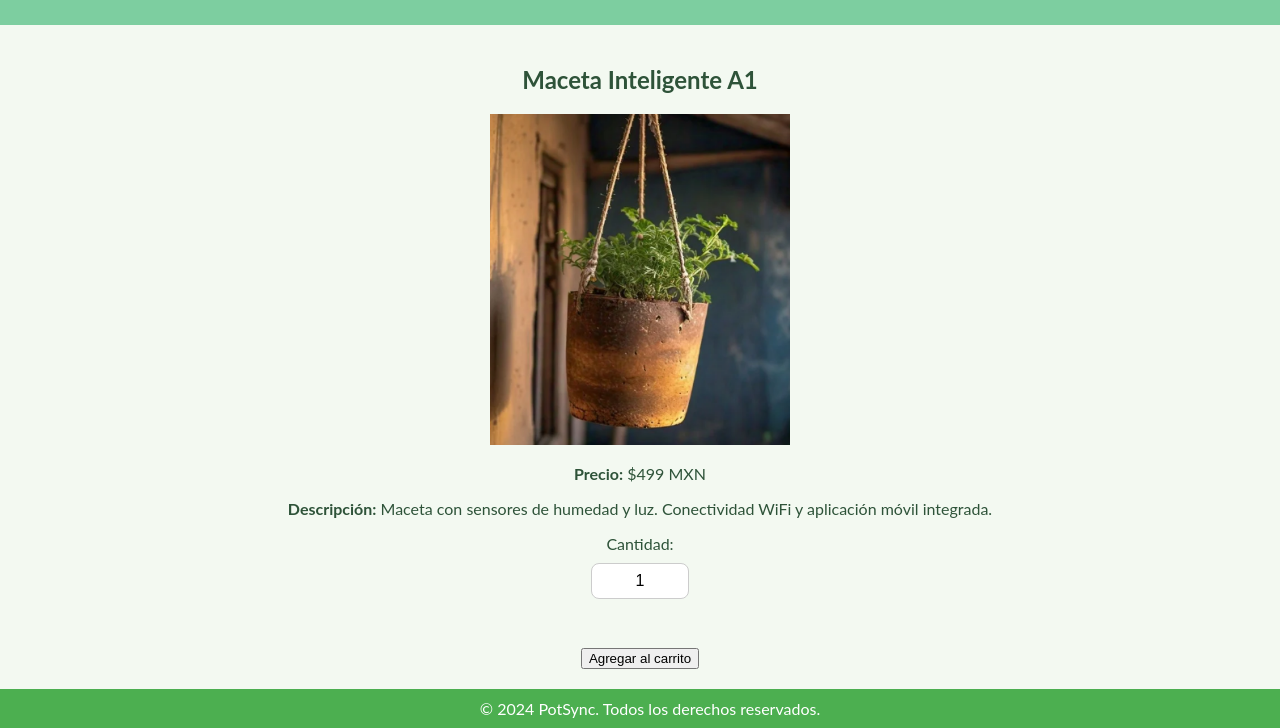
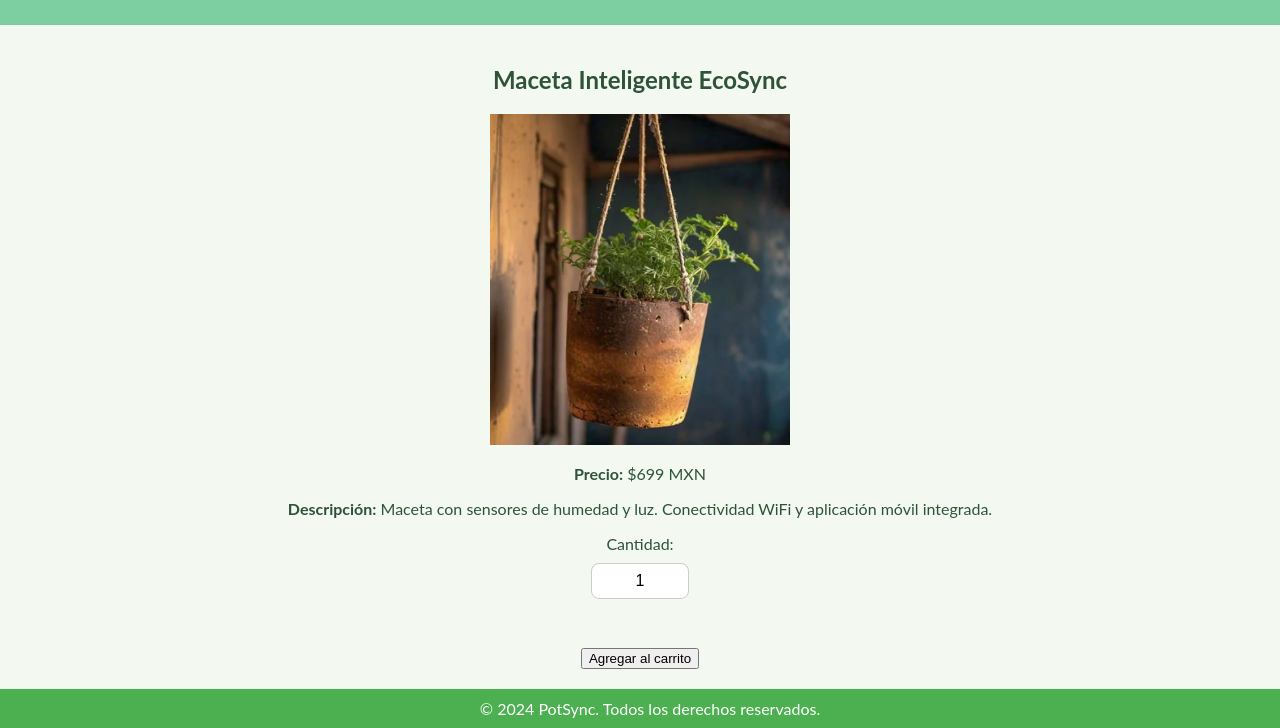
Before and after one commit to PotSync/web, a plain HTML site: page producto1.html in a window 1280 px wide. Shown: the part 87-815 px from the top of the page. Drawn offline with Linux system fonts and the light colour scheme.

Commit message:
Update producto1.html

```diff
--- a/producto1.html
+++ b/producto1.html
@@ -2,7 +2,7 @@
 <html lang="es">
 <head>
     <meta charset="UTF-8">
-    <title>Maceta Inteligente A1 - PotSync</title>
+    <title>Maceta Inteligente EcoSync - PotSync</title>
     <link rel="stylesheet" href="css/styles.css">
 </head>
 <body>
@@ -13,9 +13,9 @@
     </header>
 
     <main style="text-align: center;">
-        <h2>Maceta Inteligente A1</h2>
-        <img src="img/p1.png" alt="Maceta A1" style="width:300px;">
-        <p><strong>Precio:</strong> $499 MXN</p>
+        <h2>Maceta Inteligente EcoSync</h2>
+        <img src="img/p1.png" alt="Maceta EcoSync" style="width:300px;">
+        <p><strong>Precio:</strong> $699 MXN</p>
         <p><strong>Descripción:</strong> Maceta con sensores de humedad y luz. Conectividad WiFi y aplicación móvil integrada.</p>
         <label for="cantidad1">Cantidad:</label>
         <input type="number" id="cantidad1" name="cantidad" min="1" value="1">
```
